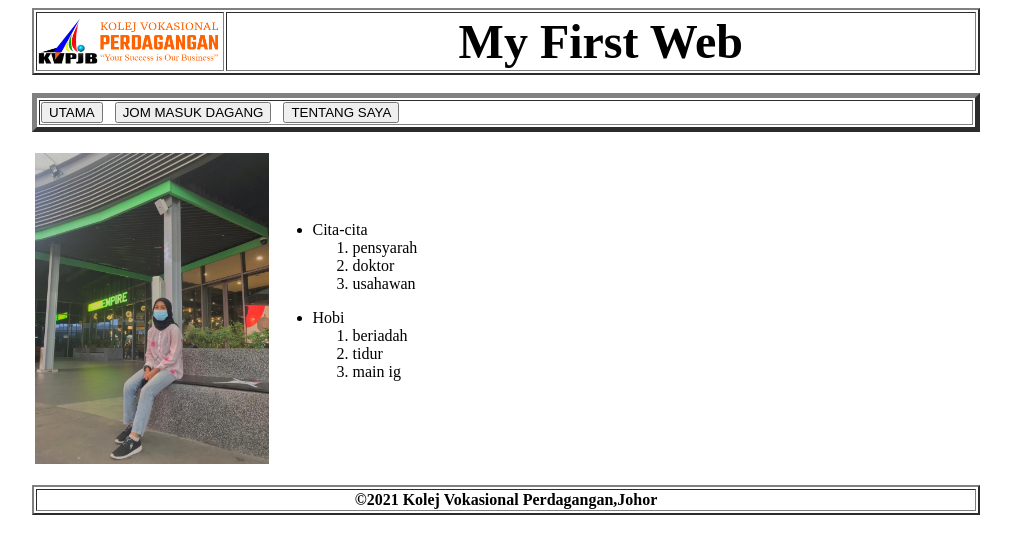
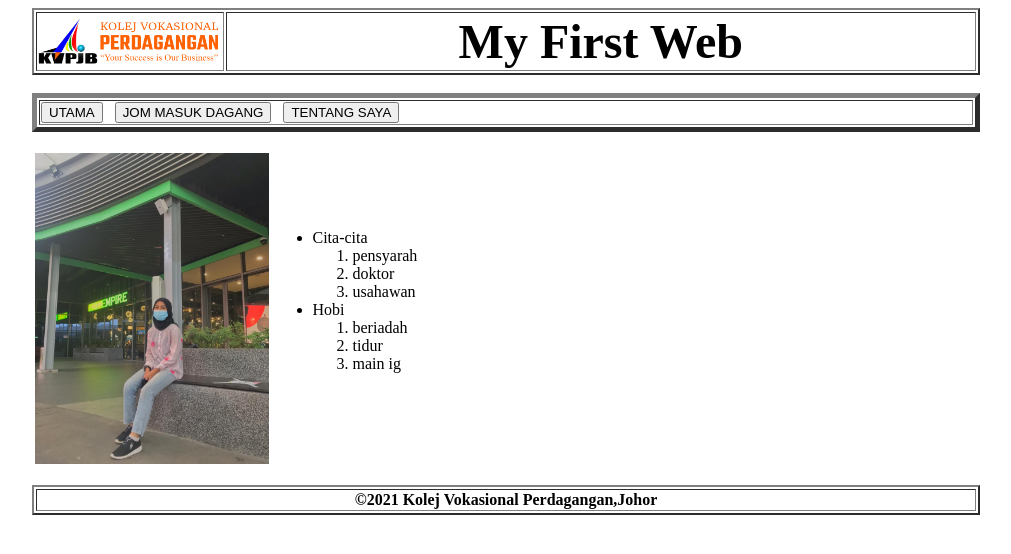
Before and after one commit to aliamaisarah/KPD1023-myfirstweb, a plain HTML site: page tentangsaya.html in a window 1280 px wide. Shown: the whole page, without its empty margins (134-1145 px from the left). Drawn offline with Linux system fonts and the light colour scheme.

Commit message:
Update tentangsaya.html

```diff
--- a/tentangsaya.html
+++ b/tentangsaya.html
@@ -42,9 +42,10 @@
            <li>pensyarah</li>
            <li>doktor</li>
            <li>usahawan</li>
-          </ul>
-          <ul>
-          <li>Hobi</li>
+          </ol>
+
+
+            <li>Hobi</li>
            <ol>
           <li>beriadah</li>
           <li>tidur</li>
```
